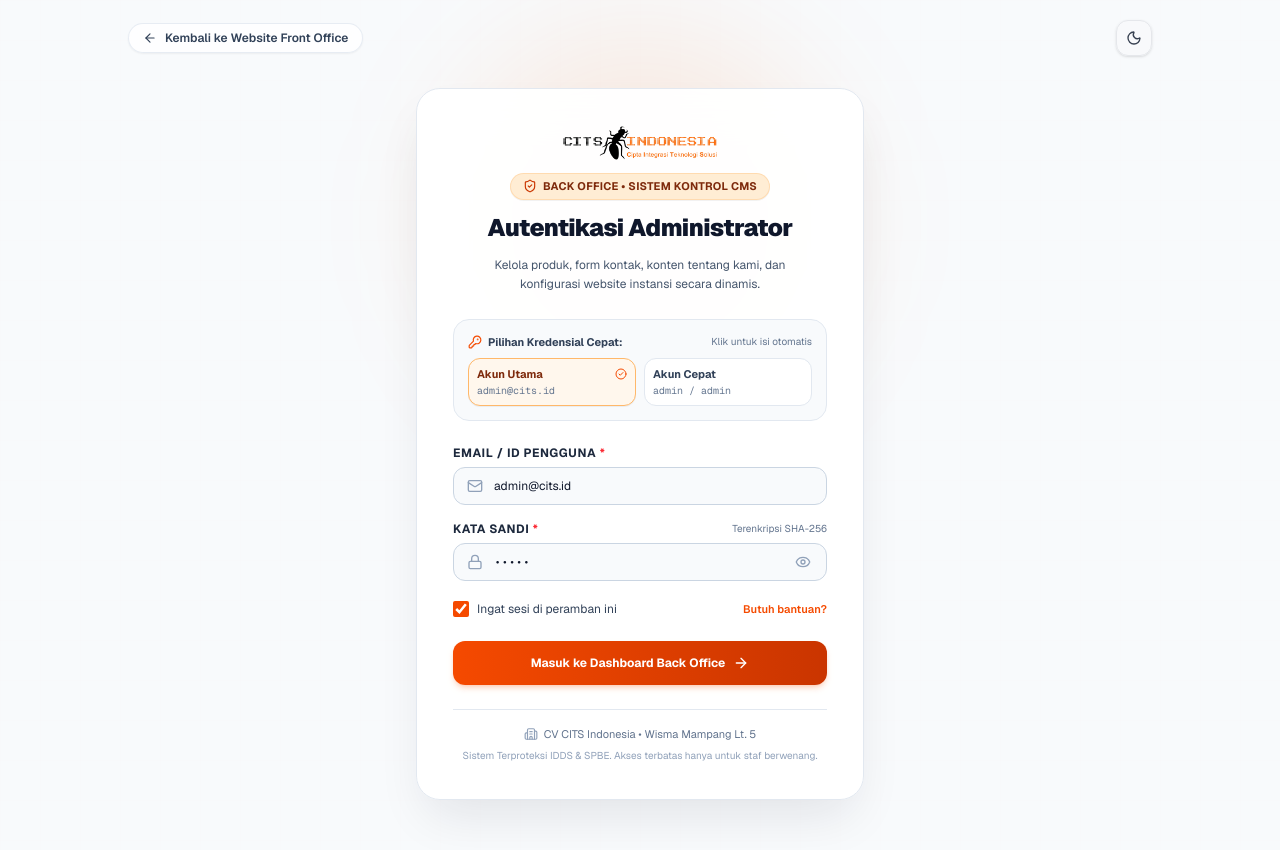
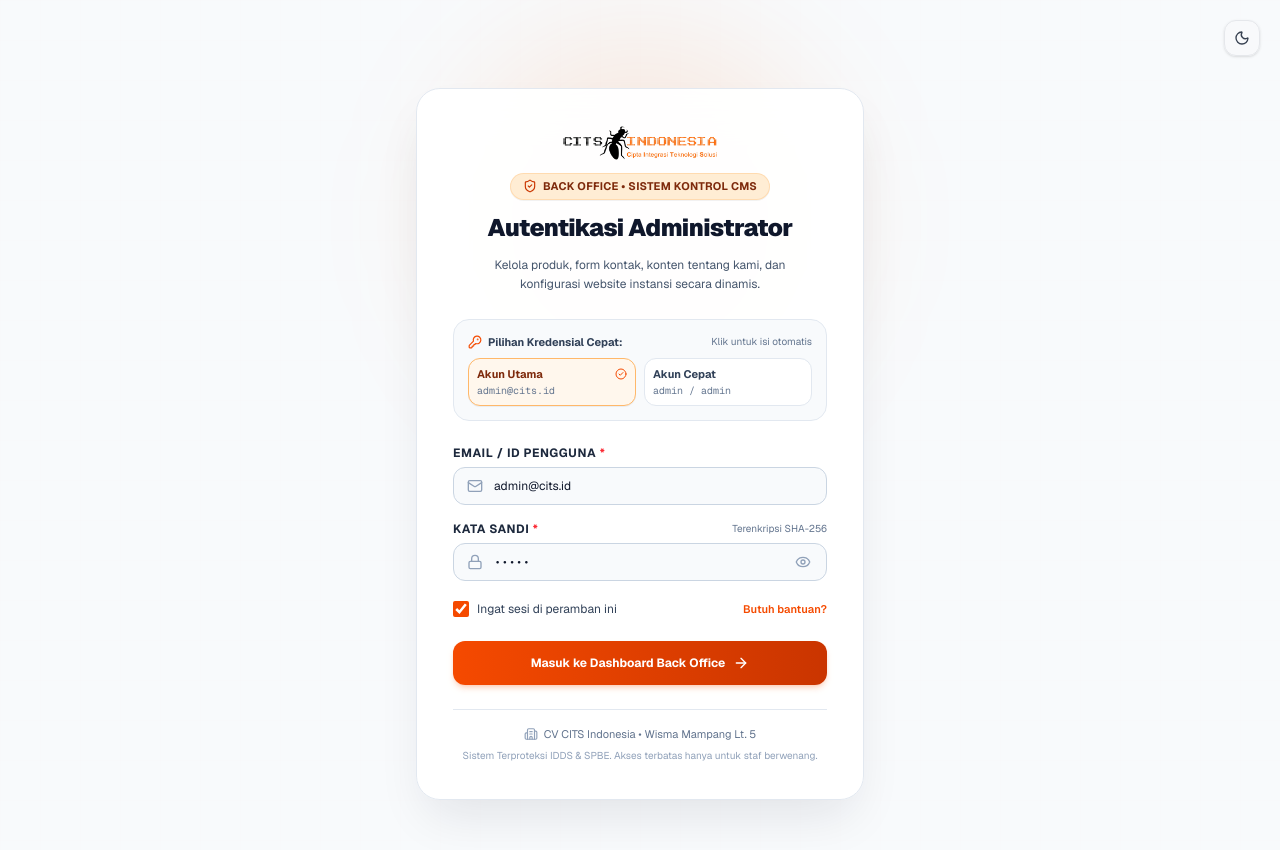
Before and after one commit to Daichi09678/cits-web, a Next.js app: page /admin/login in a window 1280 px wide. Shown: the top 850 px of the page. Built offline with nearby package versions, Linux system fonts and the light colour scheme.

Commit message:
refactor(admin-login): remove front office navigation link from login page

```diff
--- a/src/app/(admin)/admin/login/page.tsx
+++ b/src/app/(admin)/admin/login/page.tsx
@@ -3,7 +3,6 @@
 import { useState } from "react";
 import { useRouter } from "next/navigation";
 import Image from "next/image";
-import Link from "next/link";
 import {
   ShieldCheck,
   Lock,
@@ -15,7 +14,6 @@
   KeyRound,
   CheckCircle2,
   Sparkles,
-  ArrowLeft,
   Building2,
 } from "lucide-react";
 import { useAdminAuth } from "@/lib/auth";
@@ -74,19 +72,9 @@
       />
 
       {/* Top Bar Utilities */}
-      <header className="absolute top-5 left-5 right-5 flex items-center justify-between z-10 max-w-5xl mx-auto">
-        <Link
-          href="/"
-          className="inline-flex items-center gap-2 px-3.5 py-1.5 rounded-full bg-white/80 dark:bg-white/10 hover:bg-white dark:hover:bg-white/15 border border-slate-200/80 dark:border-white/10 text-xs font-semibold text-slate-700 dark:text-slate-200 backdrop-blur-md shadow-xs transition-all hover:gap-2.5"
-        >
-          <ArrowLeft className="w-3.5 h-3.5" />
-          <span>Kembali ke Website Front Office</span>
-        </Link>
-
-        <div className="flex items-center gap-2">
-          <ThemeToggle />
-        </div>
-      </header>
+      <div className="absolute top-5 right-5 z-10">
+        <ThemeToggle />
+      </div>
 
       {/* Main Login Card */}
       <div className="relative w-full max-w-md z-10 my-16">
```
